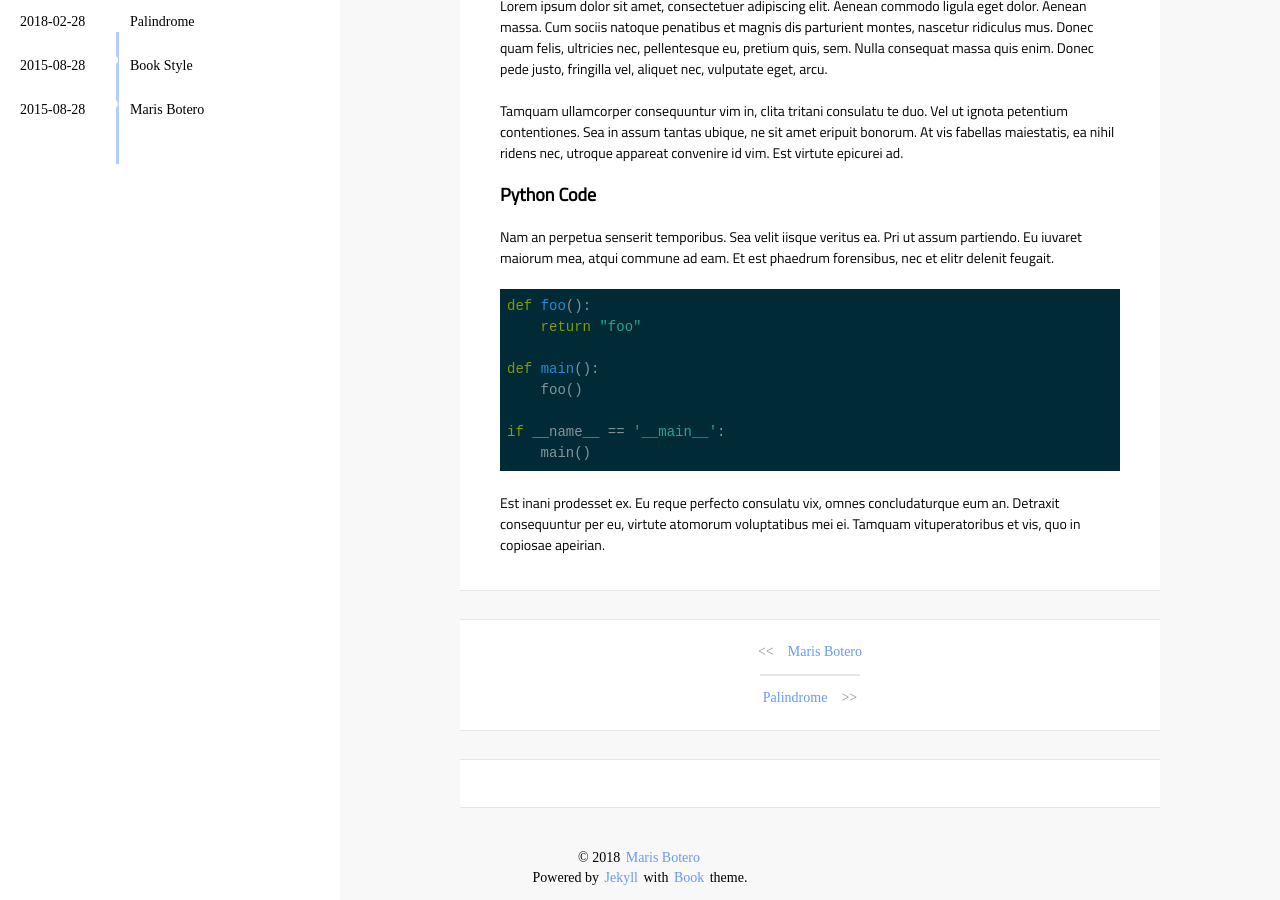
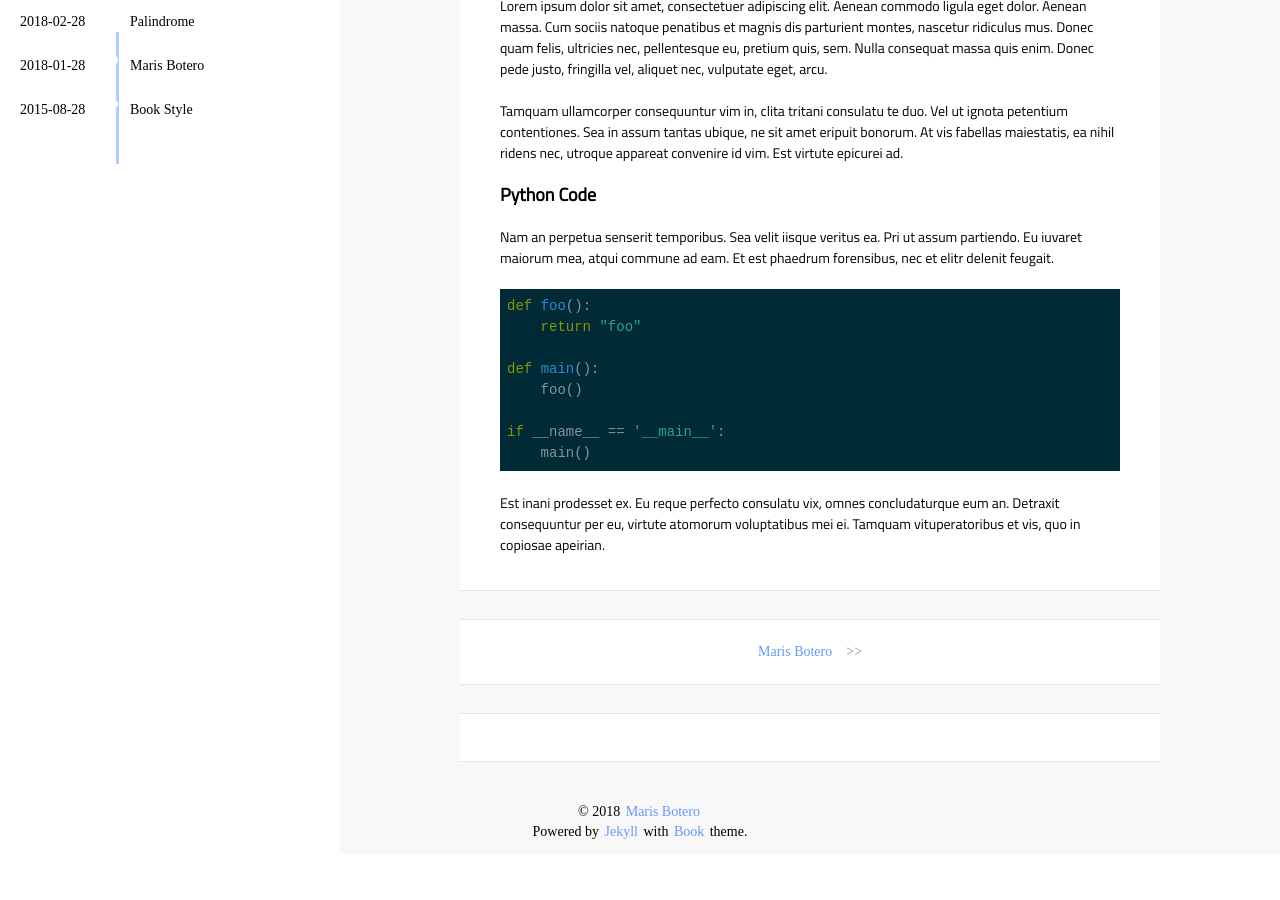
Before and after one commit to marisbotero/profile, a Jekyll site: the page built from _posts/2018-02-20-book-style-doc.md, in a window 1280 px wide and 900 px high, scrolled down 803 px. Built offline with Jekyll 4.4.1, drawn with Linux system fonts in a browser that asks for light colours; comment, search, counter and statistics services are not loaded; after the commit the page ends 1657 px from its top, so only the background shows below that.

Commit message:
modified about and post

```diff
--- a/_posts/2018-02-10-jekyll-theme-book.md
+++ b/_posts/2018-02-10-jekyll-theme-book.md
@@ -1,7 +1,7 @@
 ---
 layout: post
 title: Maris Botero
-date: 2015-08-28
+date: 2018-01-28
 tags: english
 category: blog
 ---
```
